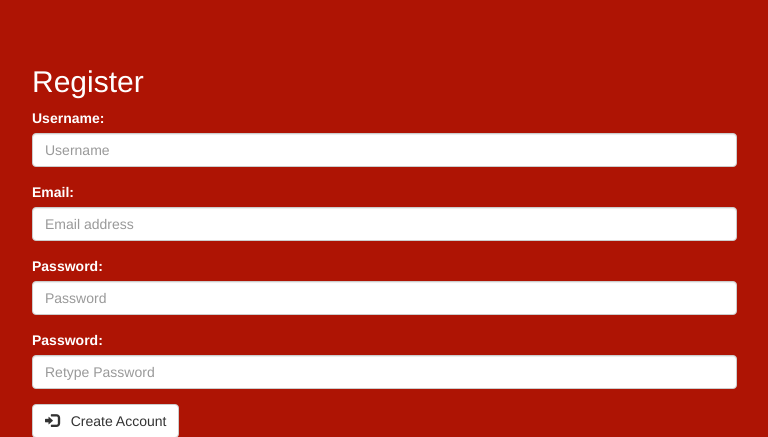
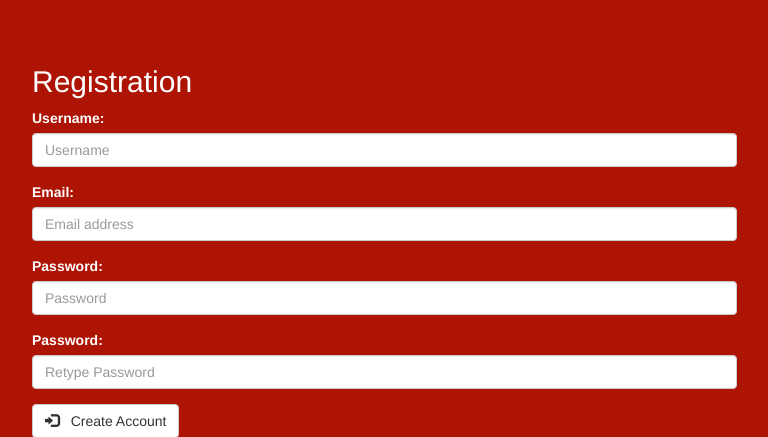
Before and after one commit to npmcdn-to-unpkg-bot/TermProject, a PHP site: page /register.php in a window 1280 px wide. Shown: the part 54-491 px from the top of the page, without its empty margins (38-806 px from the left). Run offline with PHP 8.4, Linux system fonts and the light colour scheme; some libraries are stand-ins or nearby versions.

Commit message:
changed register to Registration

```diff
--- a/register.php
+++ b/register.php
@@ -20,7 +20,7 @@
         ?>
         <div class="container">
             <form class="form-signin" method="post" id="register-form" role="form">
-                <h2 class="form-signin-heading">Register</h2>
+                <h2 class="form-signin-heading">Registration</h2>
                     <div id="error">
                     <!-- error will be shown here ! -->
                     </div>
```
